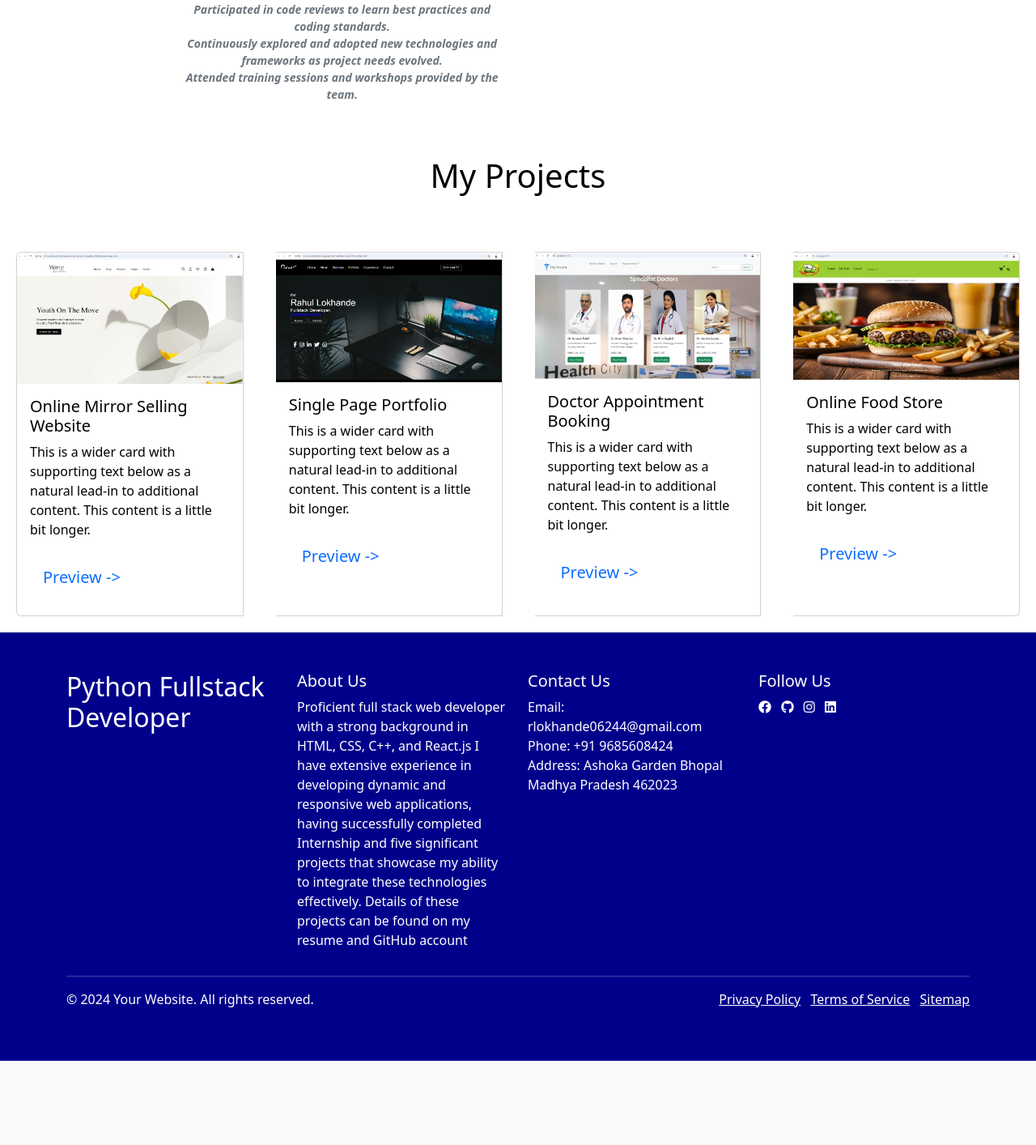
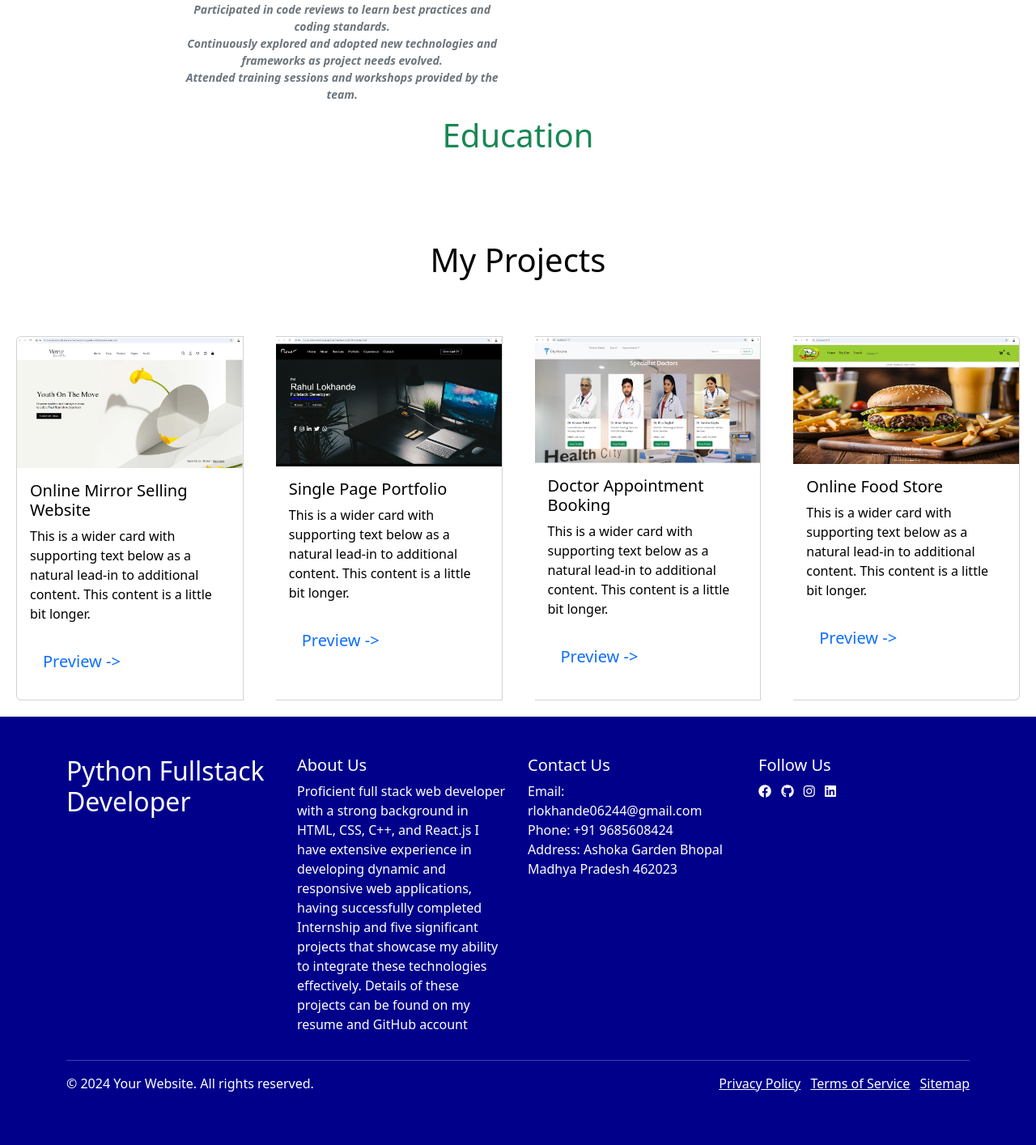
Before and after one commit to rahullokhande123/Django_Static_Portfolio, a Django app: page /home/ in a window 1280 px wide. Shown: the part 1107-2521 px from the top of the page at 81% size. Before the commit the page ends 2417 px from the top, so only its background shows below. Run offline with Django 5.2, Linux system fonts and the light colour scheme; some libraries are stand-ins or nearby versions; some web fonts are replaced.

Commit message:
Static Portfolio

```diff
--- a/project/app/templates/home.html
+++ b/project/app/templates/home.html
@@ -173,7 +173,16 @@
 </div>
 <!-- ============================================================================== -->
 
-
+<div  class="container">
+  <h1  class="text-center text-success">
+      Education
+  </h1>
+  <div class="container">
+      <h1 class="display-6 text-center">
+          Responsive Text Example
+      </h1>
+  </div>
+</div>
 
 <!-- ============================= My Project =============================== -->
 <h1 align="center" style="color: black; margin: 50px;"> My Projects</h1>
```
